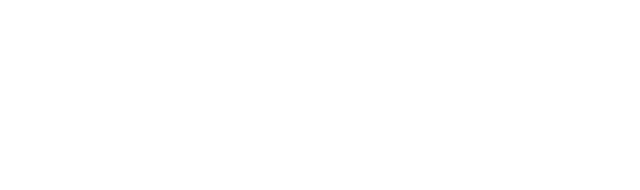
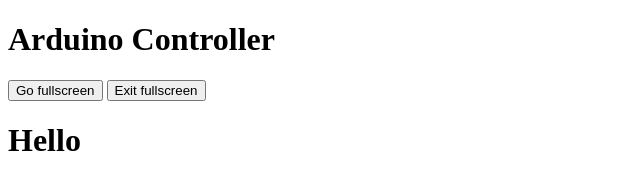
Before and after one commit to Capstone-PWA/PWA-Source, a plain HTML site: page index.html in a window 1280 px wide. Shown: the whole page, without its empty margins (0-640 px from the left). Drawn offline with Linux system fonts and the light colour scheme.

Commit message:
Base Files Created

```diff
--- /dev/null
+++ b/app.js
@@ -0,0 +1,8 @@
+
+window.onload = () => {
+    // Queries html for the main element.
+    let main = document.querySelector('main');
+    let text = document.createElement("H1");
+    text.innerHTML = 'Hello';
+    main.appendChild(text);
+};
--- a/index.html
+++ b/index.html
@@ -3,9 +3,16 @@
     <head>
         <meta charset="UTF-8">
         <meta name="viewport" content="width=device-width, initial-scale=1.0">
+        <link rel="stylesheet" href="style.css">
+        <link rel="manifest" href="manifest.json">
         <title>Document</title>
     </head>
     <body>
-
+        <main>
+            <h1>Arduino Controller</h1>
+            <button id="goFS">Go fullscreen</button>
+            <button id="exitFS">Exit fullscreen</button>
+        </main>
+        <script src="app.js"></script>
     </body>
 </html>
```
Also changed, not shown: images/launcher-icon.png (added), manifest.json (added), style.css (added).
